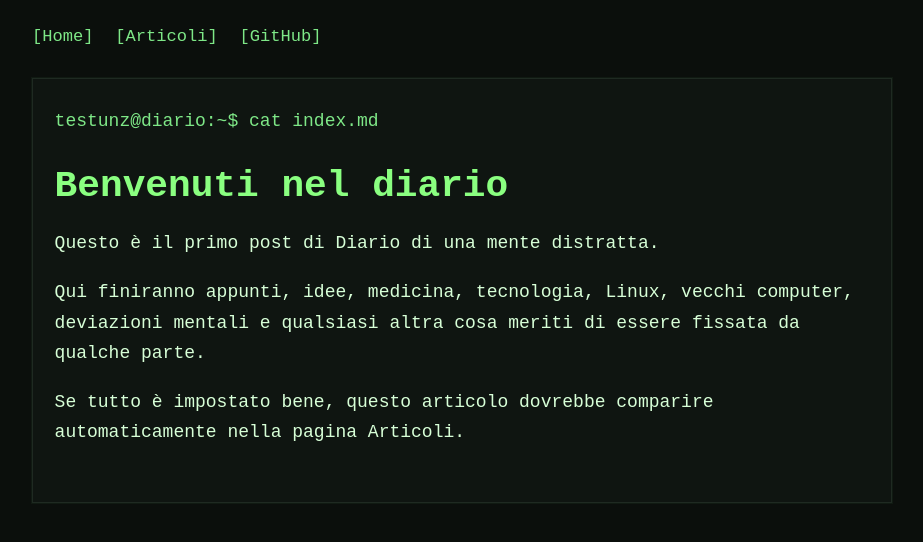
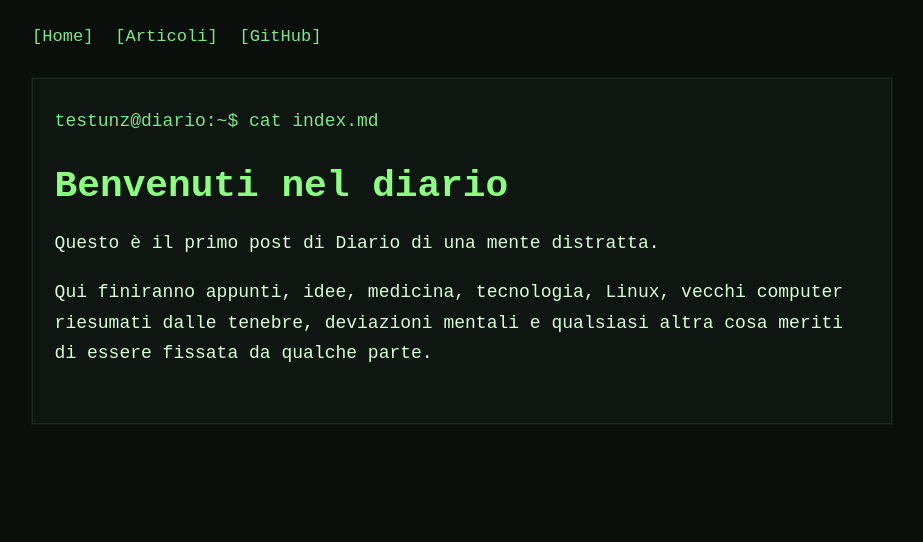
Before and after one commit to testunz/testunz.github.io, a Jekyll site: the page built from _posts/2026-03-08-benvenuti.md, in a window 1280 px wide. Shown: the top 542 px of the page, without its empty margins (178-1101 px from the left). Built offline with Jekyll 4.4.1, drawn with Linux system fonts in a browser that asks for light colours.

Commit message:
Revise introductory text in benvenuti.md

```diff
--- a/_posts/2026-03-08-benvenuti.md
+++ b/_posts/2026-03-08-benvenuti.md
@@ -8,6 +8,4 @@ date: 2026-03-08
 
 Questo è il primo post di Diario di una mente distratta.
 
-Qui finiranno appunti, idee, medicina, tecnologia, Linux, vecchi computer, deviazioni mentali e qualsiasi altra cosa meriti di essere fissata da qualche parte.
-
-Se tutto è impostato bene, questo articolo dovrebbe comparire automaticamente nella pagina Articoli.
+Qui finiranno appunti, idee, medicina, tecnologia, Linux, vecchi computer riesumati dalle tenebre, deviazioni mentali e qualsiasi altra cosa meriti di essere fissata da qualche parte.
```
